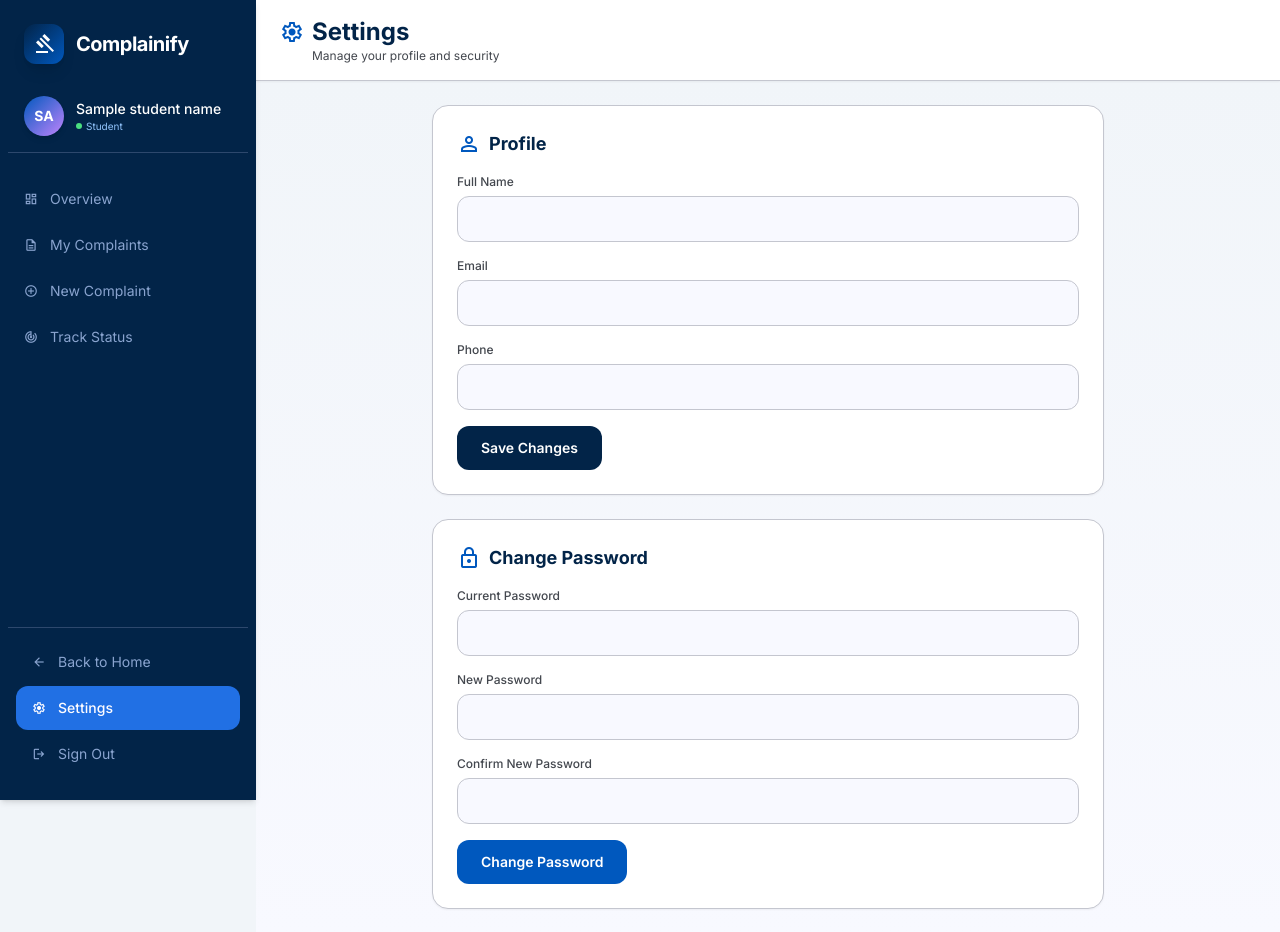
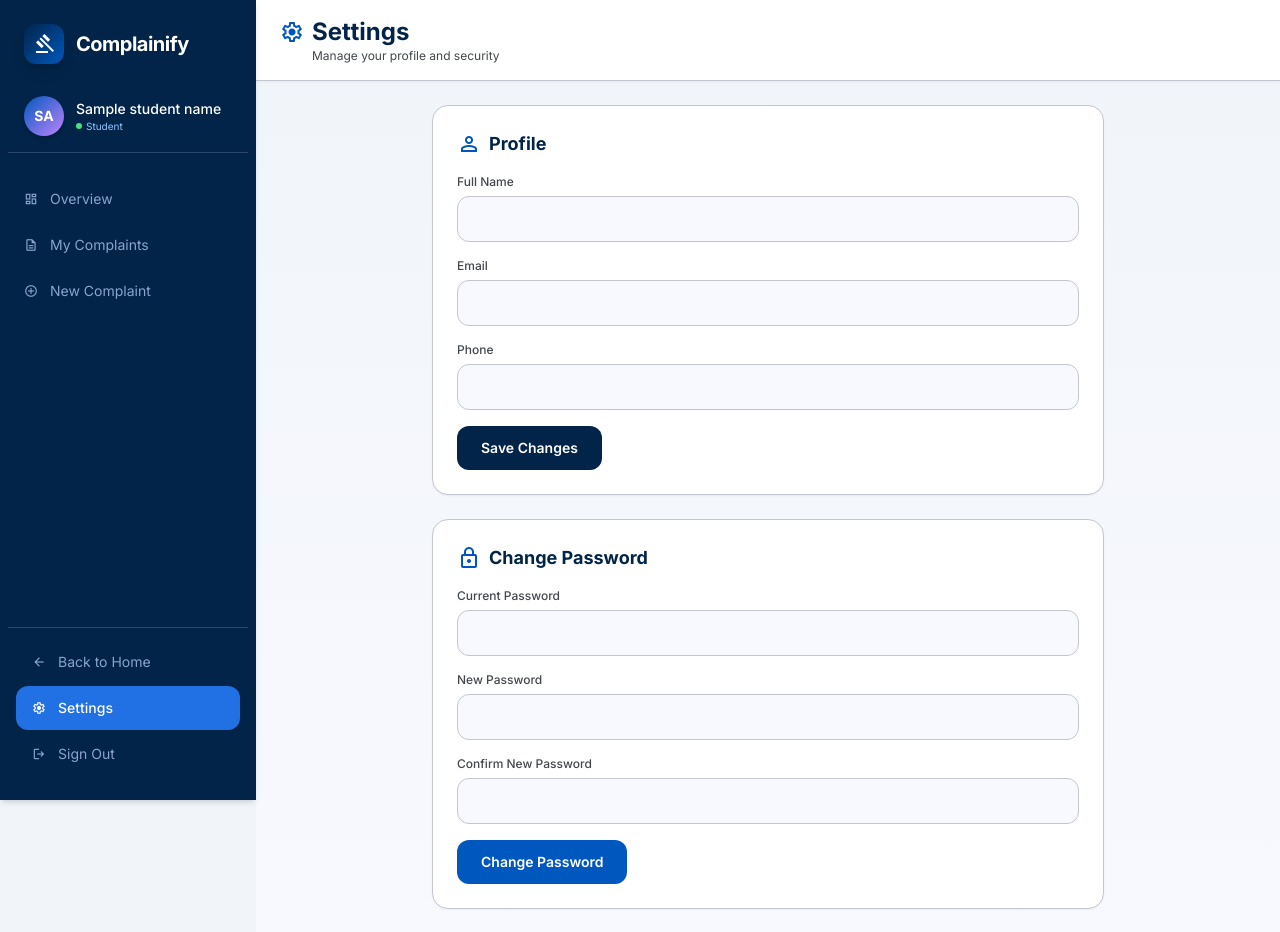
Before and after one commit to Cr7samiee/Student-Complainify, a Flask app: template workspace/ComplaintMgmtSystem/frontend/templates/student/settings.html in a window 1280 px wide. Shown: the top 932 px of the page. Run offline with Flask 3, Linux system fonts and the light colour scheme; the template is opened without the code that fills it: most values are stand-ins (such as "Sample title", 1, 10 or a date in 2020); parts of the project's set-up code (start-up, migrations or seed data) failed here and were passed over; some libraries are stand-ins or nearby versions.

Commit message:
remove: Track Status nav link from student sidebar (redundant - dashboard shows all)

```diff
--- a/workspace/ComplaintMgmtSystem/frontend/templates/student/complaint_detail.html
+++ b/workspace/ComplaintMgmtSystem/frontend/templates/student/complaint_detail.html
@@ -14,7 +14,6 @@
 <a href="{{ url_for('student_dashboard') }}" class="flex items-center gap-3 text-on-primary-container hover:bg-primary-container rounded-xl px-4 py-3 text-sm transition-all"><span class="material-symbols-outlined text-sm">dashboard</span>Overview</a>
 <a href="{{ url_for('student_dashboard') }}#complaints" class="flex items-center gap-3 text-on-primary-container hover:bg-primary-container rounded-xl px-4 py-3 text-sm transition-all"><span class="material-symbols-outlined text-sm">description</span>My Complaints</a>
 <a href="{{ url_for('submit_complaint') }}" class="flex items-center gap-3 text-on-primary-container hover:bg-primary-container rounded-xl px-4 py-3 text-sm transition-all"><span class="material-symbols-outlined text-sm">add_circle</span>New Complaint</a>
-<a href="{{ url_for('track_complaint') }}" class="flex items-center gap-3 text-on-primary-container hover:bg-primary-container rounded-xl px-4 py-3 text-sm transition-all"><span class="material-symbols-outlined text-sm">track_changes</span>Track Status</a>
 </nav>
 <div class="px-2 space-y-0.5 border-t border-on-primary-fixed-variant pt-3 mt-2 mx-2">
 <a href="{{ url_for('index') }}" class="flex items-center gap-3 text-on-primary-container hover:bg-primary-container rounded-xl px-4 py-3 text-sm transition-all"><span class="material-symbols-outlined text-sm">arrow_back</span>Back to Home</a>
--- a/workspace/ComplaintMgmtSystem/frontend/templates/student/dashboard.html
+++ b/workspace/ComplaintMgmtSystem/frontend/templates/student/dashboard.html
@@ -183,7 +183,6 @@ body { font-family: 'Segoe UI', system-ui, -apple-system, sans-serif; background
     <a href="{{ url_for('student_dashboard') }}" class="active"><span class="material-symbols-outlined">dashboard</span>Overview</a>
     <a href="{{ url_for('student_dashboard') }}#complaints" class="inactive"><span class="material-symbols-outlined">description</span>My Complaints</a>
     <a href="{{ url_for('submit_complaint') }}" class="inactive"><span class="material-symbols-outlined">add_circle</span>New Complaint</a>
-    <a href="{{ url_for('track_complaint') }}" class="inactive"><span class="material-symbols-outlined">track_changes</span>Track Status</a>
   </nav>
   <div class="sidebar-footer">
     <a href="{{ url_for('index') }}"><span class="material-symbols-outlined">arrow_back</span>Back to Home</a>
--- a/workspace/ComplaintMgmtSystem/frontend/templates/student/settings.html
+++ b/workspace/ComplaintMgmtSystem/frontend/templates/student/settings.html
@@ -14,7 +14,6 @@
 <a href="{{ url_for('student_dashboard') }}" class="flex items-center gap-3 text-on-primary-container hover:bg-primary-container rounded-xl px-4 py-3 text-sm transition-all"><span class="material-symbols-outlined text-sm">dashboard</span>Overview</a>
 <a href="{{ url_for('student_dashboard') }}#complaints" class="flex items-center gap-3 text-on-primary-container hover:bg-primary-container rounded-xl px-4 py-3 text-sm transition-all"><span class="material-symbols-outlined text-sm">description</span>My Complaints</a>
 <a href="{{ url_for('submit_complaint') }}" class="flex items-center gap-3 text-on-primary-container hover:bg-primary-container rounded-xl px-4 py-3 text-sm transition-all"><span class="material-symbols-outlined text-sm">add_circle</span>New Complaint</a>
-<a href="{{ url_for('track_complaint') }}" class="flex items-center gap-3 text-on-primary-container hover:bg-primary-container rounded-xl px-4 py-3 text-sm transition-all"><span class="material-symbols-outlined text-sm">track_changes</span>Track Status</a>
 </nav>
 <div class="px-2 space-y-0.5 border-t border-on-primary-fixed-variant pt-3 mt-2 mx-2">
 <a href="{{ url_for('index') }}" class="flex items-center gap-3 text-on-primary-container hover:bg-primary-container rounded-xl px-4 py-3 text-sm transition-all"><span class="material-symbols-outlined text-sm">arrow_back</span>Back to Home</a>
```
